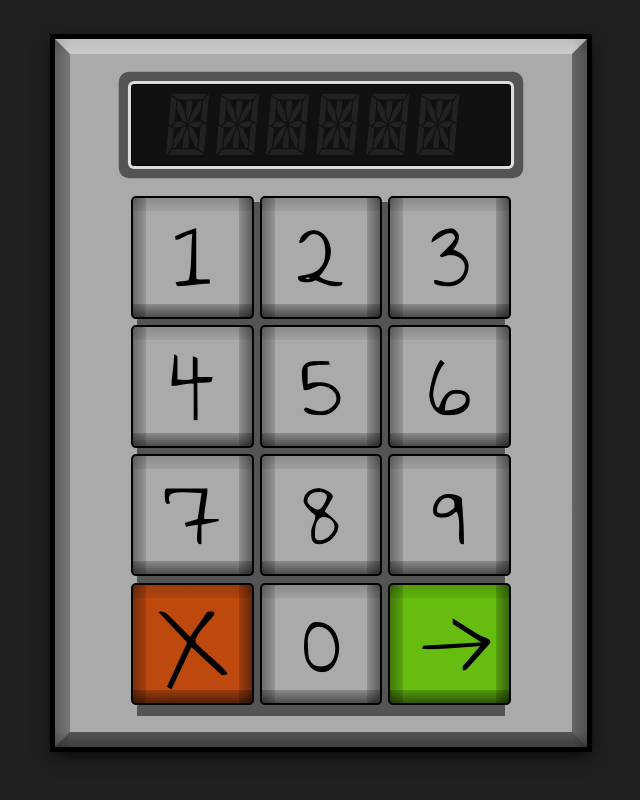
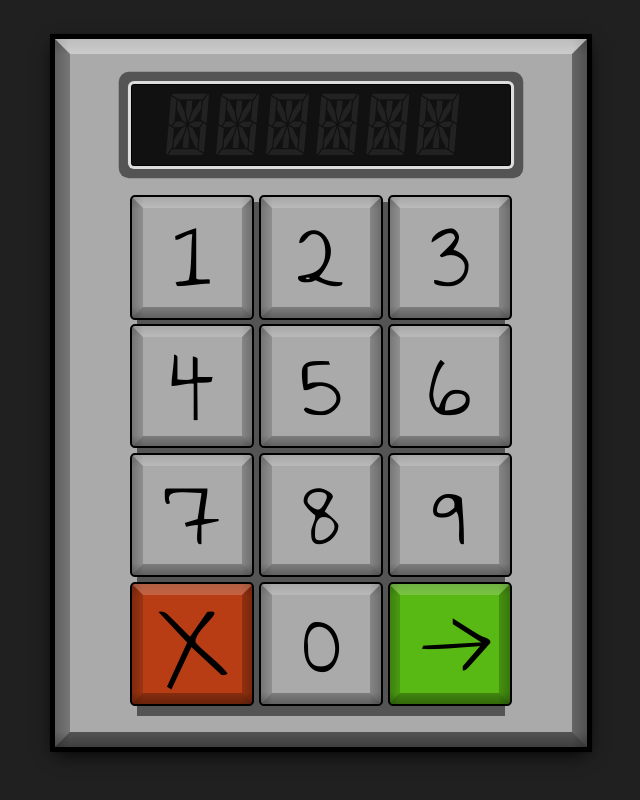
Before and after one commit to andreabak/ESPTherm, a Flask app: page /auth in a window 1280 px wide. Shown: the whole page, without its empty margins (319-959 px from the left). Run offline with Flask 2, Linux system fonts and the light colour scheme; parts of the project's set-up code (start-up, migrations or seed data) failed here and were passed over; some libraries are stand-ins or nearby versions.

Commit message:
server: nicer access pinpad buttons

```diff
--- a/server/static/pinpad.css
+++ b/server/static/pinpad.css
@@ -139,7 +139,11 @@ body {
   display: flex;
   font: inherit;
   font-size: 1.6667em;
-  border: 0.025em solid black;
+  border: .125em solid;
+  border-top-color: hsla(0, 0%, 100%, 0.2);
+  border-bottom-color: hsla(0, 0%, 0%, 0.25);
+  border-left-color: hsla(0, 0%, 0%, 0.15);
+  border-right-color: hsla(0, 0%, 0%, 0.2);
   border-radius: .05em;
   outline: none;
   -webkit-tap-highlight-color: transparent;
@@ -147,19 +151,42 @@ body {
   background-color: hsl(0, 0%, 66.7%);
   background-origin: border-box;
   background-image:
-    linear-gradient(to bottom, rgba(0, 0, 0, 0.2) 0%, rgba(0, 0, 0, 0.06) .15em, rgba(0, 0, 0, 0) .15em),
-    linear-gradient(to top, rgba(0, 0, 0, 0.6) 0%, rgba(0, 0, 0, 0.18) .15em, rgba(0, 0, 0, 0) .15em),
-    linear-gradient(to right, rgba(0, 0, 0, 0.4) 0%, rgba(0, 0, 0, 0.12) .15em, rgba(0, 0, 0, 0) .15em),
-    linear-gradient(to left, rgba(0, 0, 0, 0.5) 0%, rgba(0, 0, 0, 0.15) .15em, rgba(0, 0, 0, 0) .15em);
+    linear-gradient(to bottom, rgba(0, 0, 0, 0.15) 0%, rgba(0, 0, 0, 0) .125em),
+    linear-gradient(to top, rgba(0, 0, 0, 0.25) 0%, rgba(0, 0, 0, 0) .125em),
+    linear-gradient(to right, rgba(0, 0, 0, 0.2) 0%, rgba(0, 0, 0, 0) .125em),
+    linear-gradient(to left, rgba(0, 0, 0, 0.2) 0%, rgba(0, 0, 0, 0) .125em);
   color: black;
   justify-content: center;
   align-items: center;
+  position: relative;
   z-index: 10;
   cursor: pointer;
+}
+.pad_btn:before, .pad_btn:after {
+  content: " ";
+  font-size: inherit;
+  margin: -.125em;
+  display: block;
+  position: absolute;
+  width: calc(100% + .125em * 2);
+  height: calc(100% + .125em * 2);
+  box-sizing: border-box;
+  top: 0;
+  left: 0;
+}
+.pad_btn:before {
+  border: .025em solid black;
+  border-radius: .05em;
+}
+.pad_btn:after {
+  top: 1px;
+  left: 1px;
+  mix-blend-mode: color;
   transition: box-shadow 1s ease-out;
+  z-index: 20;
 }
-.pad_btn:active {
-  box-shadow: 0 0 1.5em inset hsla(180deg, 100%, 55%, 0.6), 0 0 .375em hsla(180deg, 100%, 55%, 0.6);
+.pad_btn:active:after {
+  box-shadow: 0 0 1.5em inset hsla(180deg, 100%, 55%, 0.8), 0 0 .375em hsla(180deg, 100%, 50%, 1);
   transition: box-shadow 0.05s ease-out;
 }
 .pad_btn span {
@@ -209,11 +236,11 @@ body {
 #btn_cancel {
   grid-row: 4;
   grid-column: 1;
-  background-color: hsl(20deg, 85%, 40%);
+  background-color: hsl(15deg, 80%, 40%);
   padding-top: .1em;
 }
-#btn_cancel:active {
-  box-shadow: 0 0 1.5em inset hsla(0deg, 100%, 50%, 0.5), 0 0 .375em hsla(0deg, 100%, 50%, 0.5);
+#btn_cancel:active:after {
+  box-shadow: 0 0 1.5em inset hsla(0deg, 100%, 50%, 0.8), 0 0 .375em hsla(0deg, 100%, 50%, 1);
 }
 #btn_cancel span {
   transform: scaleX(1.5);
@@ -221,12 +248,12 @@ body {
 #btn_ok {
   grid-row: 4;
   grid-column: 3;
-  background-color: hsl(90deg, 85%, 40%);
+  background-color: hsl(95deg, 80%, 40%);
   padding-bottom: .05em;
   padding-left: .45em;
 }
-#btn_ok:active {
-  box-shadow: 0 0 1.5em inset hsla(120deg, 100%, 50%, 0.5), 0 0 .375em hsla(120deg, 100%, 50%, 0.5);
+#btn_ok:active:after {
+  box-shadow: 0 0 1.5em inset hsla(120deg, 100%, 50%, 0.8), 0 0 .375em hsla(120deg, 100%, 50%, 1);
 }
 #btn_ok > span {
   transform: scaleX(1.3);
```
